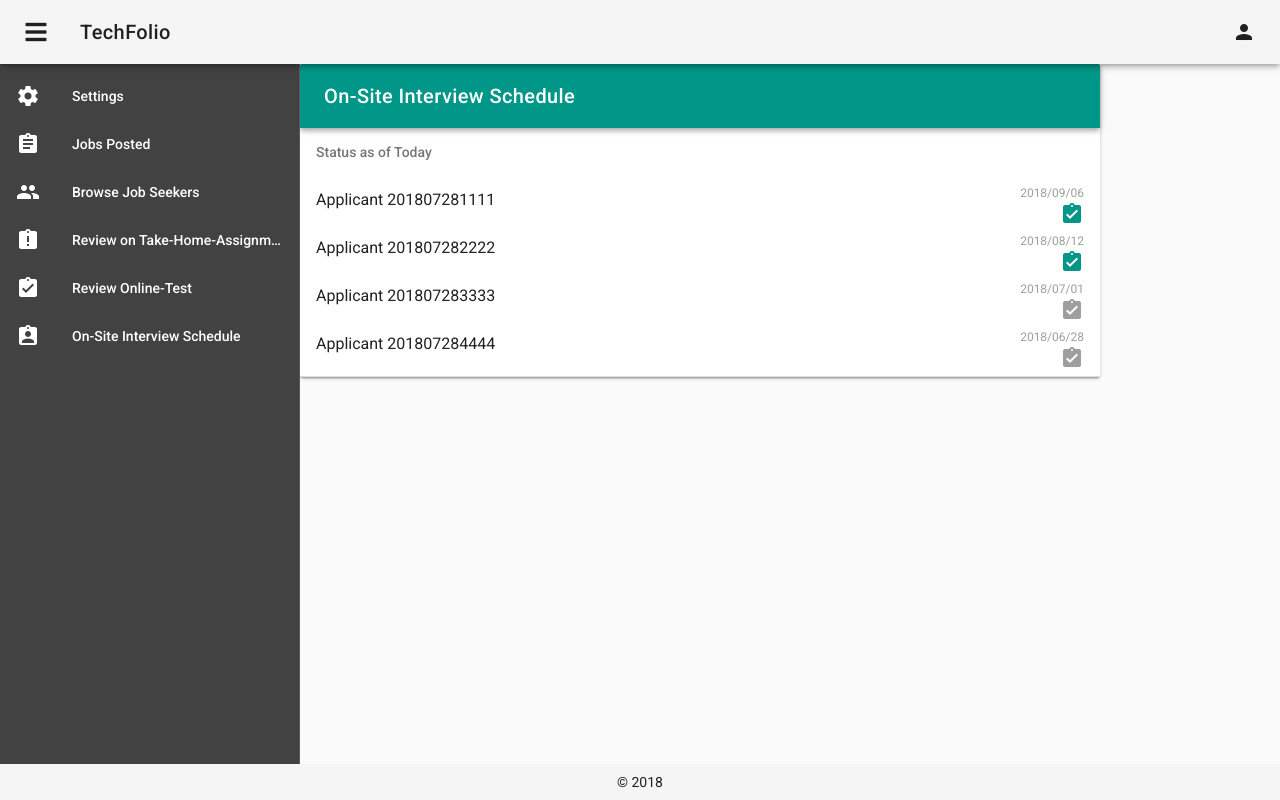
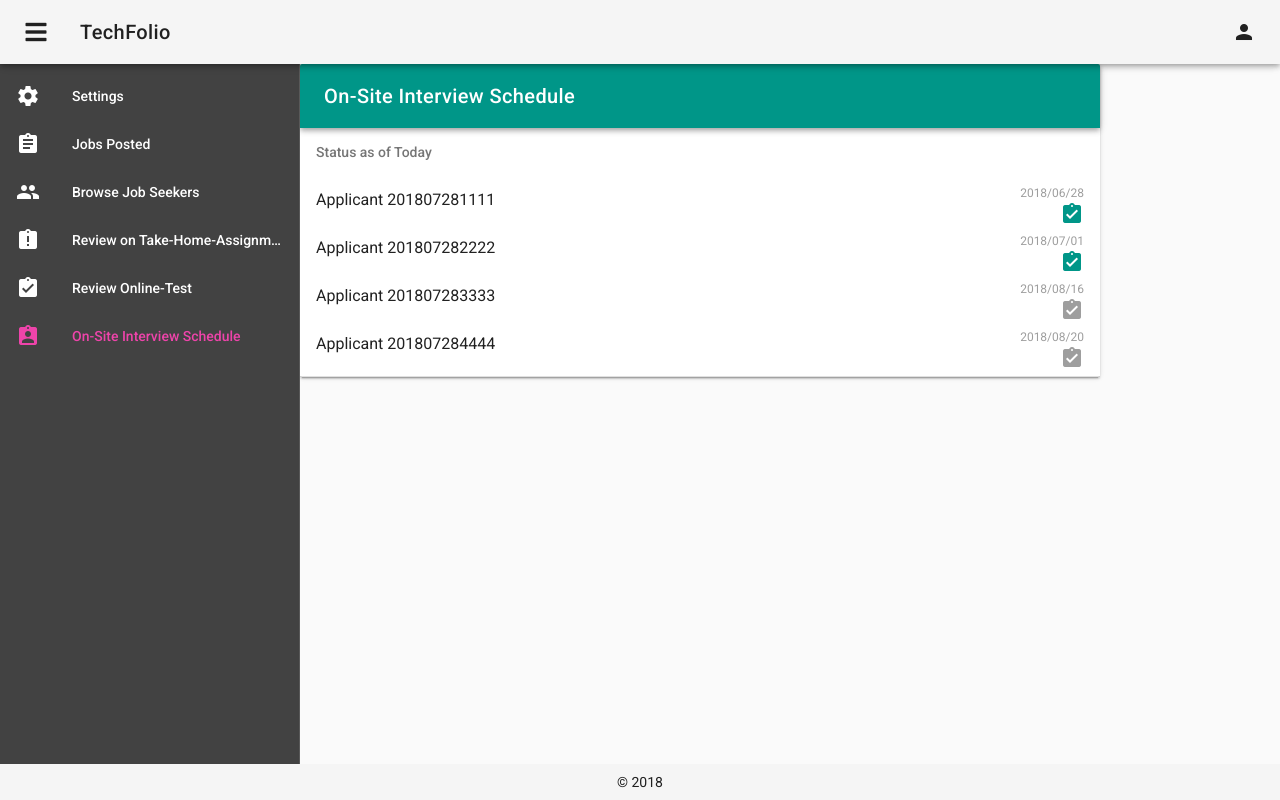
Before and after one commit to douglasleekiathui/wwcode, a Vue app: page /wwcode/construction3 in a window 1280 px wide. Built offline with nearby package versions, Linux system fonts and the light colour scheme.

Commit message:
minor update on construction

```diff
--- a/src/components/Construction3.vue
+++ b/src/components/Construction3.vue
@@ -53,10 +53,10 @@
     data () {
       return {
         items: [
-          { active: true, title: 'Applicant 201807281111', action: '2018/09/06'},
-          { active: true, title: 'Applicant 201807282222', action: '2018/08/12' },
-          { title: 'Applicant 201807283333', action: '2018/07/01' },
-          { title: 'Applicant 201807284444', action:'2018/06/28' }
+          { active: true, title: 'Applicant 201807281111', action: '2018/06/28'},
+          { active: true, title: 'Applicant 201807282222', action: '2018/07/01' },
+          { title: 'Applicant 201807283333', action: '2018/08/16' },
+          { title: 'Applicant 201807284444', action:'2018/08/20' }
         ],
 
       }
--- a/src/layouts/CompanyLayout.vue
+++ b/src/layouts/CompanyLayout.vue
@@ -69,9 +69,9 @@ export default {
           {icon: 'settings', title: 'Settings', path: '/settings'},
           {icon: 'assignments', title: 'Jobs Posted', path:"/"},
           {icon: 'group', title: 'Browse Job Seekers', path: '/seekers'},
-          {icon: 'assignment_late', title: 'Review on Take-Home-Assignment', path:"/"},
-          {icon: 'assignment_turned_in', title: 'Review Online-Test', path:"/"},
-          {icon: 'assignment_ind', title: 'On-Site Interview Schedule', path:"/"}
+          {icon: 'assignment_late', title: 'Review on Take-Home-Assignment', path:"/construction"},
+          {icon: 'assignment_turned_in', title: 'Review Online-Test', path:"/construction2"},
+          {icon: 'assignment_ind', title: 'On-Site Interview Schedule', path:"/construction3"}
 
         ],
 
```
